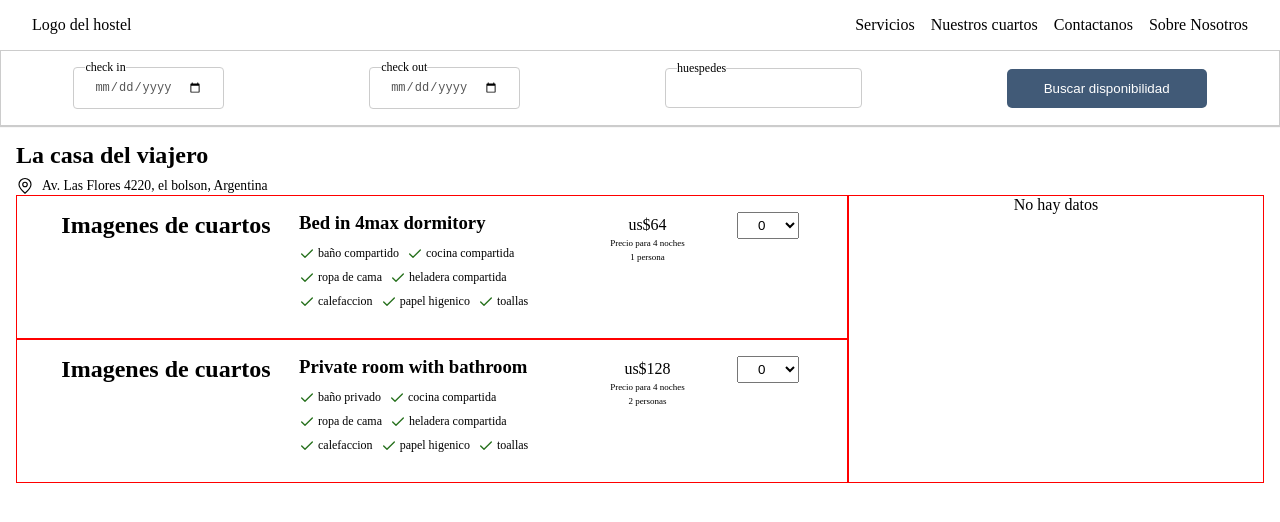
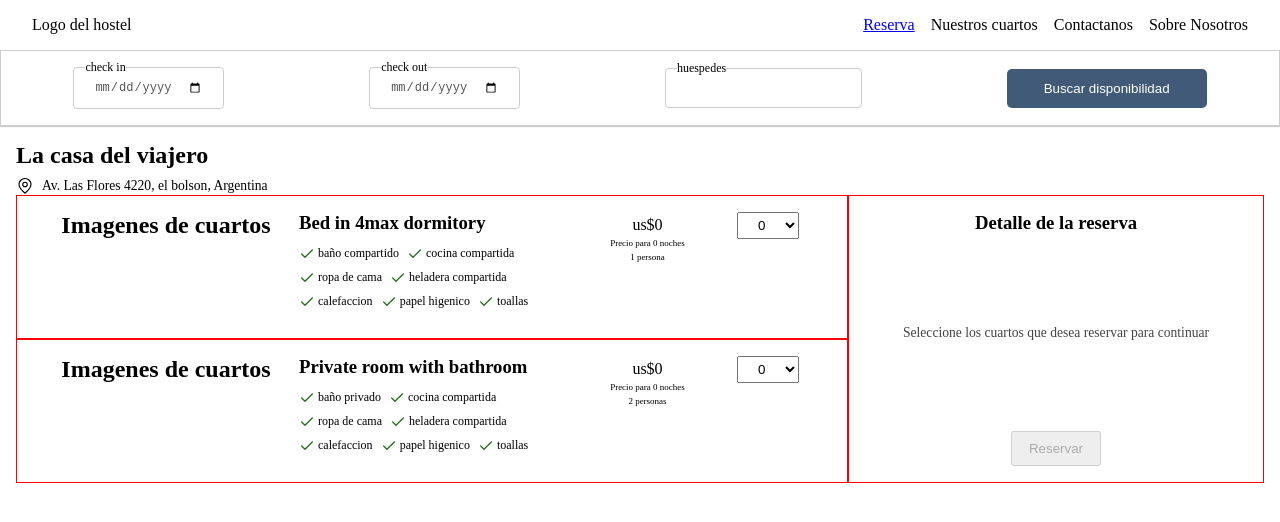
Before and after one commit to tomason182/la-casa-del-viajero-website, a React (Vite) app: page /searchresult in a window 1280 px wide. Shown: the top 522 px of the page. Built offline with nearby package versions, Linux system fonts and the light colour scheme.

Commit message:
add: handle dates input on availability form

```diff
--- a/src/components/Forms/AvailabilityForm.jsx
+++ b/src/components/Forms/AvailabilityForm.jsx
@@ -1,16 +1,12 @@
 import styles from "./AvailabilityForm.module.css";
+import PropTypes from "prop-types";
 import { useEffect, useState } from "react";
 import { format, add, sub } from "date-fns";
 
-export default function AvailabilityForm() {
+export default function AvailabilityForm({ formBody, setFormBody }) {
   const today = new Date().toISOString().split("T")[0];
   const [checkOutMinDate, setCheckOutMinDate] = useState("");
   const [checkInMaxDate, setCheckInMaxDate] = useState("");
-  const [formBody, setFormBody] = useState({
-    checkIn: "",
-    checkOut: "",
-    NumOfGuest: "",
-  });
 
   useEffect(() => {
     function handleCheckInMaxDate() {
@@ -88,3 +84,8 @@ export default function AvailabilityForm() {
     </form>
   );
 }
+
+AvailabilityForm.propTypes = {
+  formBody: PropTypes.object.isRequired,
+  setFormBody: PropTypes.func.isRequired,
+};
--- a/src/components/Header/Header.jsx
+++ b/src/components/Header/Header.jsx
@@ -1,4 +1,5 @@
 import styles from "./Header.module.css";
+import { Link } from "react-router";
 
 export default function Header() {
   return (
@@ -8,7 +9,9 @@ export default function Header() {
       </div>
       <nav>
         <ul className={styles.navList}>
-          <li>Servicios</li>
+          <li>
+            <Link to="searchresult">Reserva</Link>
+          </li>
           <li>Nuestros cuartos</li>
           <li>Contactanos</li>
           <li>Sobre Nosotros</li>
--- a/src/pages/SearchResult/SearchResult.jsx
+++ b/src/pages/SearchResult/SearchResult.jsx
@@ -5,6 +5,14 @@ import { useEffect, useState } from "react";
 
 export default function SearchResult() {
   const [selectedNumGuest, setSelectedNumOfGuest] = useState({});
+  const [formBody, setFormBody] = useState({
+    checkIn: "",
+    checkOut: "",
+    NumOfGuest: "",
+  });
+
+  console.log(formBody);
+  const [numberOfNights, setNumberOfNights] = useState(0);
   const [roomTypes, setRoomtypes] = useState([
     {
       _id: "roomType001",
@@ -24,6 +32,13 @@ export default function SearchResult() {
           custom_rate: "20",
           custom_availability: 4,
         },
+        {
+          _id: "rates_002",
+          start_date: new Date(2025, 4, 1),
+          end_date: new Date(2025, 5, 30),
+          custom_rate: "20",
+          custom_availability: 4,
+        },
       ],
       amenities: [
         "baño compartido",
@@ -34,6 +49,7 @@ export default function SearchResult() {
         "papel higenico",
         "toallas",
       ],
+
       availability: "7", // La api deberia devolver en el objeto roomType la disponibilidad en cada uno.
     },
     {
@@ -67,7 +83,33 @@ export default function SearchResult() {
       availability: "3",
     },
   ]);
-  const numberOfNights = 4;
+
+  useEffect(() => {
+    function calculateNumberOfNigths() {
+      if (formBody.checkIn && formBody.checkOut) {
+        const [checkInYear, checkInMonth, checkInDate] =
+          formBody.checkIn.split("-");
+        const [checkOutYear, checkOutMonth, checkOutDate] =
+          formBody.checkOut.split("-");
+        const checkInFormatted = new Date(
+          checkInYear,
+          checkInMonth - 1,
+          checkInDate
+        );
+        const checkOutFormatted = new Date(
+          checkOutYear,
+          checkOutMonth - 1,
+          checkOutDate
+        );
+
+        const nights =
+          (checkOutFormatted - checkInFormatted) / (1000 * 3600 * 24);
+        setNumberOfNights(nights);
+      }
+    }
+
+    calculateNumberOfNigths();
+  }, [formBody]);
 
   function handleGuestSelection(e) {
     e.preventDefault();
@@ -182,7 +224,7 @@ export default function SearchResult() {
       <Header />
       <main>
         <section className={styles.searchContainer}>
-          <AvailabilityForm />
+          <AvailabilityForm formBody={formBody} setFormBody={setFormBody} />
         </section>
         <section className={styles.searchDisplay}>
           <div className={styles.propertyInfo}>
@@ -214,12 +256,18 @@ export default function SearchResult() {
           <div className={styles.mainContent}>
             <div className={styles.roomsContainer}>{roomTypeList}</div>
             <div className={styles.priceDetailContainer}>
+              <h3>Detalle de la reserva</h3>
               {Object.keys(selectedNumGuest).length === 0 ||
               Object.values(selectedNumGuest).every(value => value === "0") ? (
-                <p>No hay datos</p>
+                <p className={styles.noRoom}>
+                  Seleccione los cuartos que desea reservar para continuar
+                </p>
               ) : (
+                <div className={styles.reservationDetails}>
                   <div>
                     <p>Estadia {numberOfNights} noches</p>
+                  </div>
+                  <div className={styles.roomList}>
                     <ul>
                       {renderRoomDetails(
                         roomTypes,
@@ -227,10 +275,24 @@ export default function SearchResult() {
                         numberOfNights
                       )}
                     </ul>
+                  </div>
+                  <div>
                     <h3>Total: us$ {totalAmount}</h3>
-                  <button>Resevar</button>
+                  </div>
                 </div>
               )}
+              <div>
+                <button
+                  disabled={
+                    Object.keys(selectedNumGuest).length === 0 ||
+                    Object.values(selectedNumGuest).every(
+                      value => value === "0"
+                    )
+                  }
+                >
+                  Reservar
+                </button>
+              </div>
             </div>
           </div>
         </section>
--- a/src/pages/SearchResult/SearchResult.module.css
+++ b/src/pages/SearchResult/SearchResult.module.css
@@ -83,4 +83,43 @@
 
 .priceDetailContainer {
   border: 1px solid red;
+  display: flex;
+  flex-direction: column;
+  justify-content: space-between;
+  padding: 1rem;
 }
+
+.noRoom {
+  font-size: 0.85rem;
+  color: #444;
+}
+
+.priceDetailContainer button {
+  padding: 0.5rem 1rem;
+}
+
+.reservationDetails {
+  flex-grow: 2;
+  display: flex;
+  flex-direction: column;
+  gap: 1rem;
+  justify-content: space-between; /* how can I separate the inner elements of this container throw all the space of the container if the parent div is flex*/
+  padding: 1rem 0.5rem;
+  text-align: left;
+}
+
+.roomList {
+  flex-grow: 2;
+}
+
+.roomList ul li {
+  font-size: 0.9rem;
+  margin-bottom: 0.5rem;
+  color: #444;
+}
+
+.roomList ul li p:nth-child(2) {
+  font-weight: 700;
+  margin-top: 0.35rem;
+  color: #000;
+}
```
Lines whose indentation alone changed are shown as unchanged.
